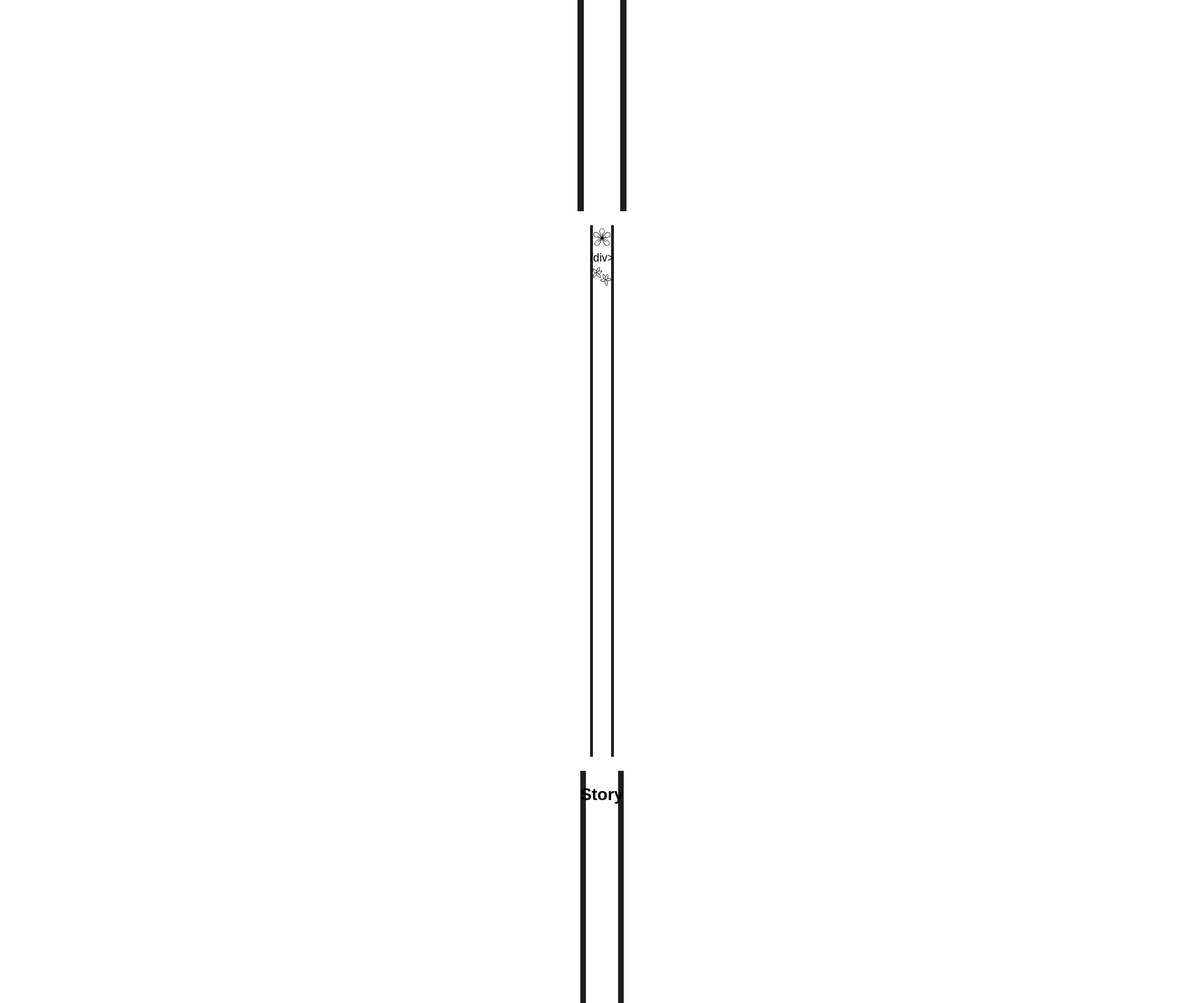
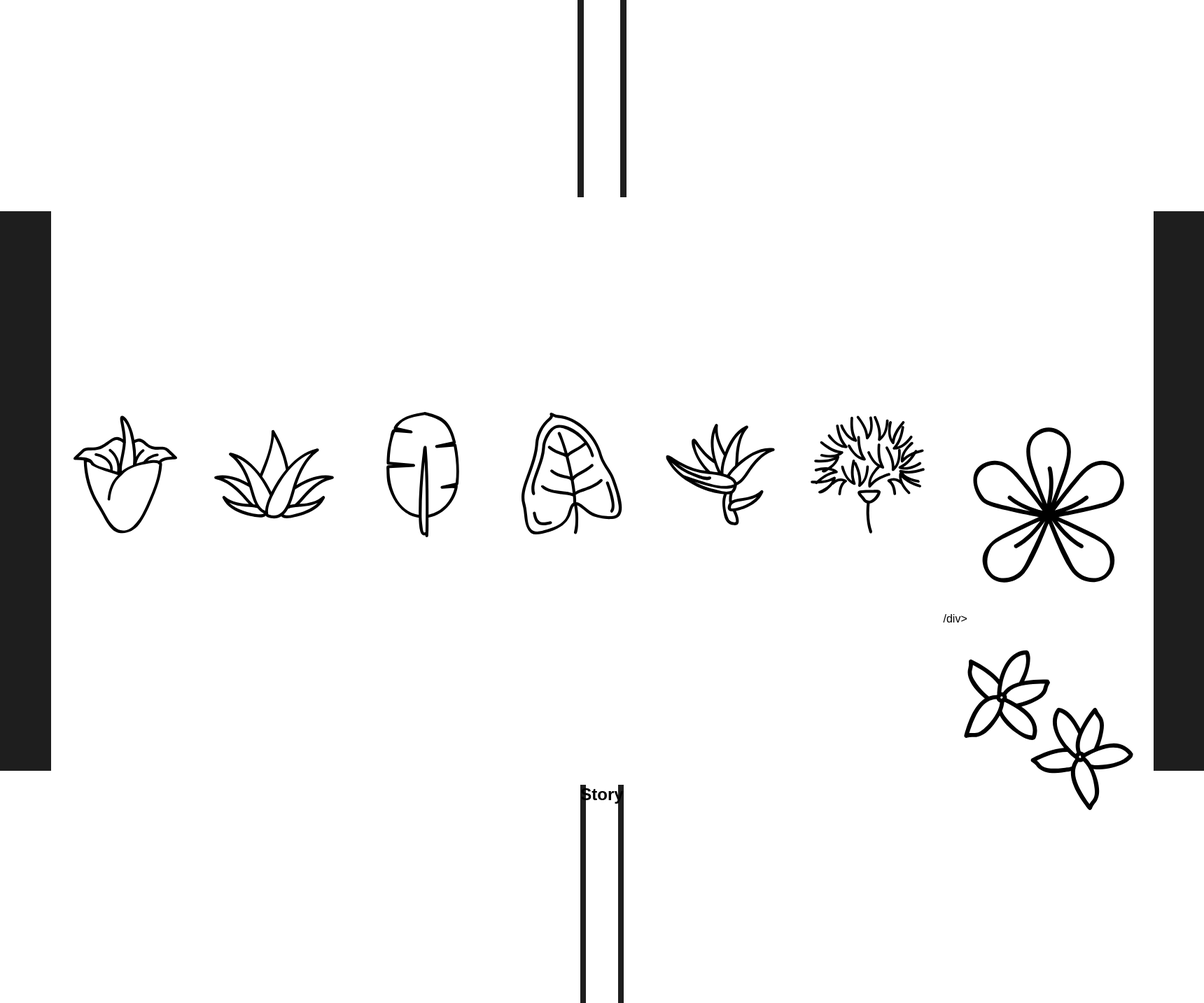
Before and after one commit to pollenators/pollen, a PHP site: page / in a window 1720 px wide; the page is wider, and only the part inside the window is pictured. Shown: the part 1298-2732 px from the top of that part at 70% size. Run offline with PHP 8.4, Linux system fonts and the light colour scheme; some libraries are stand-ins or nearby versions.

Commit message:
[UPDATE] format svgs div class

```diff
--- a/style.css
+++ b/style.css
@@ -44,6 +44,13 @@ p {
 	display: flex;
 	justify-content: space-evenly;
 	align-items: flex-start;
+}
+.svgs {
+	display: flexbox;
+	justify-content: space-between;
+	align-self: center;
+	height: 300px;
+	width: 300px;
 }
 .animation {
 	background-color: #1E1E1E;
```
